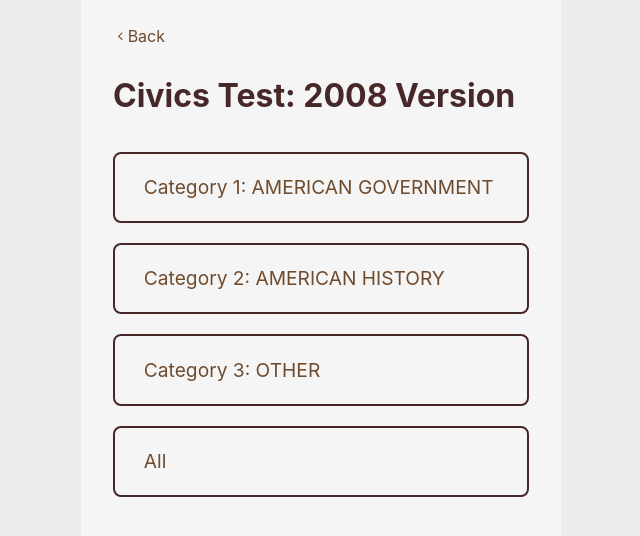
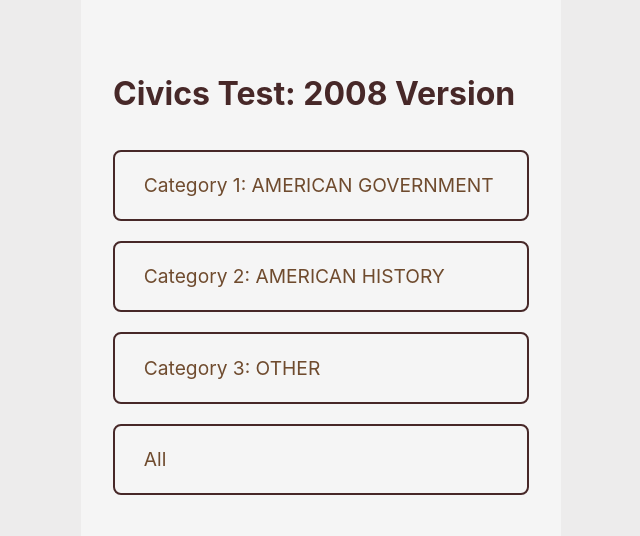
Before and after one commit to sprajams/flashcards, a React (Create React App) app: page / in a window 1280 px wide. Shown: the top 536 px of the page, without its empty margins (319-959 px from the left). Built offline with nearby package versions, Linux system fonts and the light colour scheme.

Commit message:
hide back link when on home page

```diff
--- a/src/App.js
+++ b/src/App.js
@@ -8,11 +8,11 @@ import "./App.scss";
 
 function App() {
   const routeKey = useHref(); //return the current URL which changes on navigation
-
+  const isHome = routeKey === "/"; // true when in root
   return (
     <div className="outer">
       <div className="inner">
-        <BackLink />
+        <div className="navbar">{isHome ? null : <BackLink />}</div>
         <div className="content">
           <Routes>
             <Route path="/" element={<Homepage />} />
--- a/src/App.scss
+++ b/src/App.scss
@@ -21,7 +21,11 @@
     padding: 24px 32px;
   }
 }
-
+.navbar {
+  height: 30px;
+  display: flex;
+  align-items: center;
+}
 .content {
   flex: 1 1 auto;
   overflow-y: auto;
--- a/src/components/BackLink/index.jsx
+++ b/src/components/BackLink/index.jsx
@@ -15,6 +15,7 @@ const BackLink = () => {
     }
     return navigate(tempArr);
   };
+
   return (
     //TODO: is there a better method than hardcoding?
     <button className={styles.backLink} onClick={handleBack}>
--- a/src/components/BackLink/styles.module.scss
+++ b/src/components/BackLink/styles.module.scss
@@ -1,5 +1,4 @@
 .backLink {
-  margin-bottom: 8px;
   text-transform: capitalize;
   text-decoration: none;
   height: 24px;
```
